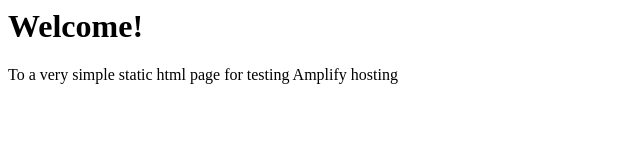
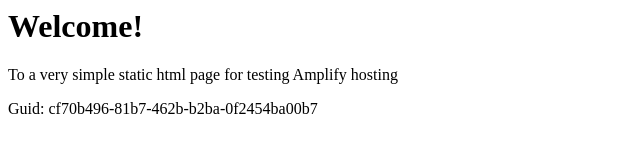
Before and after one commit to aws-aemilia-kix/Github-PR-Commit-Integration-Test-DoNotTouch-GithubWebhookPreviewCanaryTest-v1-prod-ap-northeast-3, a website: page src/index.html in a window 1280 px wide. Shown: the whole page, without its empty margins (0-640 px from the left). Drawn offline with Linux system fonts and the light colour scheme.

Commit message:
commit from integ tests

```diff
--- a/src/index.html
+++ b/src/index.html
@@ -1,3 +1,5 @@
+
+
 <html lang="en">
 
 <head>
@@ -10,6 +12,6 @@
 <body>
     <h1>Welcome!</h1>
     <p>To a very simple static html page for testing Amplify hosting</p>
-</body>
+    <p>Guid: cf70b496-81b7-462b-b2ba-0f2454ba00b7</p></body>
 
 </html>
```
